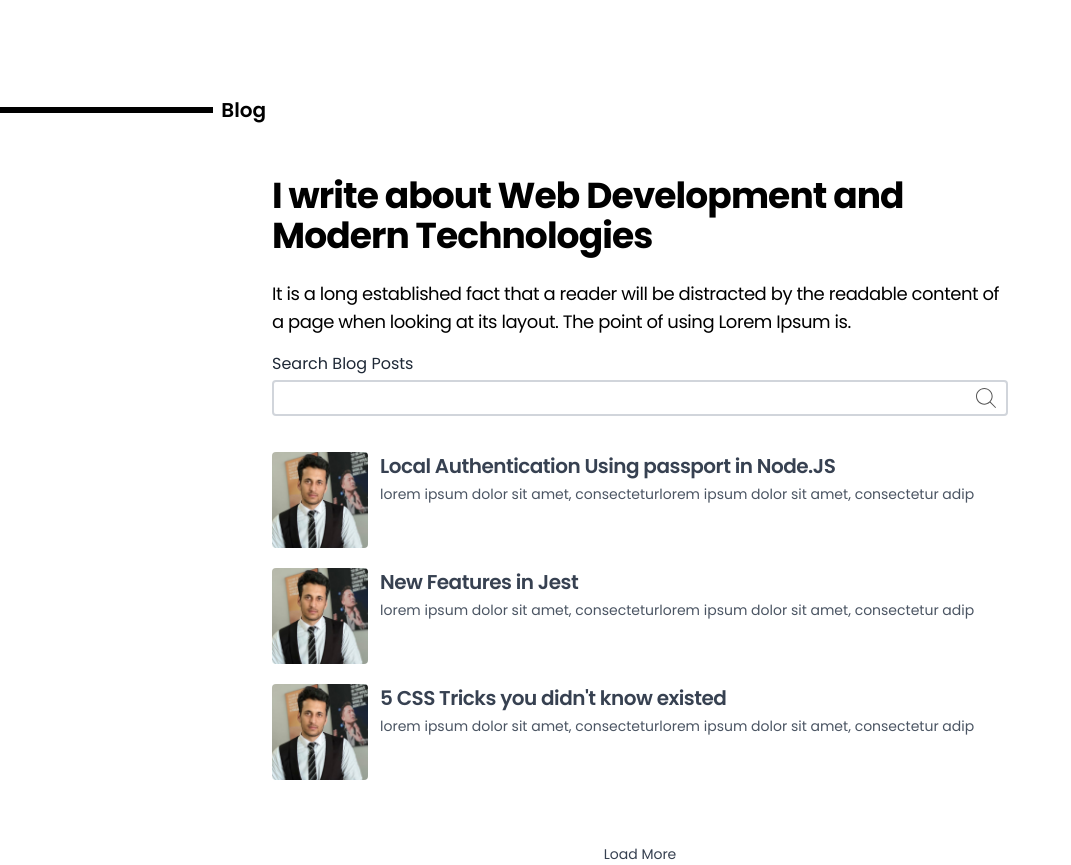
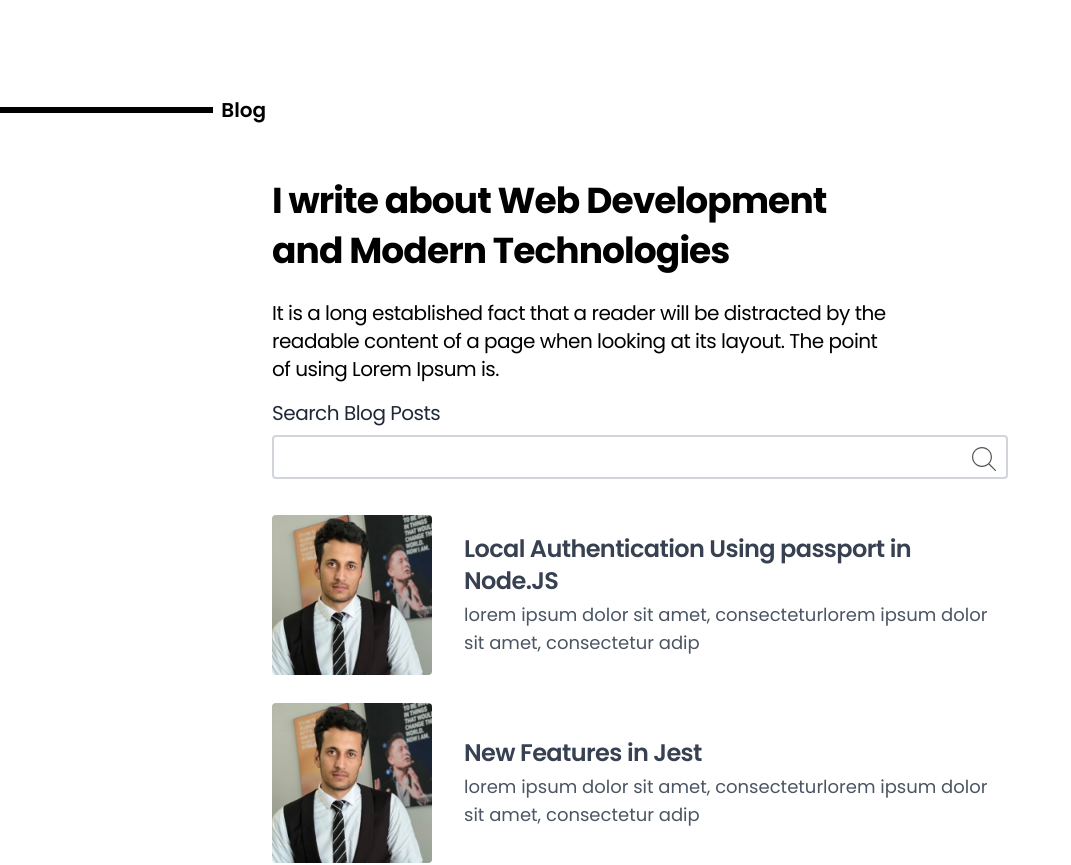
Before and after one commit to noor-codes/noorullah.dev, a Next.js app: page /blog in a window 1280 px wide. Shown: the top 865 px of the page, without its empty margins (0-1071 px from the left). Built offline with nearby package versions, Linux system fonts and the light colour scheme.

Commit message:
lg breakpoint

```diff
--- a/components/blog/ArticleCard.jsx
+++ b/components/blog/ArticleCard.jsx
@@ -1,20 +1,22 @@
 import Link from 'next/link'
 
 const ArticleCard = ({ title, paragraph }) => (
-  <div className="block pt-5 mx-8">
+  <div className="block pt-5 mx-8 lg:mb-2">
     <div className="flex">
       <img
         src="/img/profile.jpg"
         alt="topic"
-        className="h-16 w-16 rounded xs:h-20 xs:w-20 md:w-24 md:h-24"
+        className="h-16 w-16 rounded xs:h-20 xs:w-20 md:w-24 md:h-24 lg:h-40 lg:w-40"
       />
       <Link href="/blog/article">
         <a>
-          <div className="flex flex-col">
-            <h2 className="ml-3 leading-5 text-base font-semibold tracking-tight text-gray-700 xs:text-lg xs:leading-6 md:text-xl">
+          <div className="flex flex-col lg:justify-center h-full">
+            <h2 className="ml-3 lg:ml-8 leading-5 text-base font-semibold tracking-tight text-gray-700 xs:text-lg xs:leading-6 md:text-xl lg:text-2xl">
               {title}
             </h2>
-            <p className="text-xs pl-3 mt-1 text-gray-600 md:text-sm">{paragraph}</p>
+            <p className="text-xs lg:ml-5 pl-3 mt-1 text-gray-600 md:text-sm lg:text-lg">
+              {paragraph}
+            </p>
           </div>
         </a>
       </Link>
--- a/components/blog/BlogTitle.jsx
+++ b/components/blog/BlogTitle.jsx
@@ -1,11 +1,13 @@
 const BlogTitle = ({ title, description }) => (
   <>
     <div className="mt-8 mb-4 px-8">
-      <h1 className="font-bold leading-normal text-2xl tracking-tight xs:font-bold xs:text-3xl xs:leading-10 md:text-4xl lg:mb-6">
+      <h1 className="font-bold leading-normal text-2xl tracking-tight xs:font-bold xs:text-3xl xs:leading-10 md:text-4xl lg:mb-6 lg:pr-36 lg:leading-snug">
         {title}
       </h1>
     </div>
-    <p className="px-8 text-sm xs:text-base xs:tracking-tight md:text-lg">{description}</p>
+    <p className="px-8 text-sm xs:text-base xs:tracking-tight md:text-lg lg:pr-36 lg:text-xl">
+      {description}
+    </p>
   </>
 )
 
--- a/components/blog/SearchBar.jsx
+++ b/components/blog/SearchBar.jsx
@@ -1,16 +1,16 @@
 const SearchBar = () => (
   <div className="mx-8 mt-4">
-    <label htmlFor="search" className="relative mt-2 text-gray-800">
+    <label htmlFor="search" className="relative mt-2 text-gray-800 lg:text-xl tracking-tight">
       Search Blog Posts
       <img
         src="/icons/search-icon.svg"
         alt="Search Icon"
-        className="absolute h-5 top-9 right-3 cursor-pointer bg:gray-300"
+        className="absolute h-5 lg:h-6 top-9 lg:top-12 lg:text-xl right-3 cursor-pointer bg:gray-300"
       />
       <input
         id="search"
         type="text"
-        className="py-1 mt-1 w-full border-2 flex-1 border-gray-300 rounded mb-4 focus:border-gray-400 text-gray-700 focus:ring-gray-400"
+        className="py-1 lg:py-2 mt-1 w-full border-2 flex-1 border-gray-300 rounded mb-4 focus:border-gray-400 text-gray-700 focus:ring-gray-400 lg:mt-2"
       />
     </label>
   </div>
```
